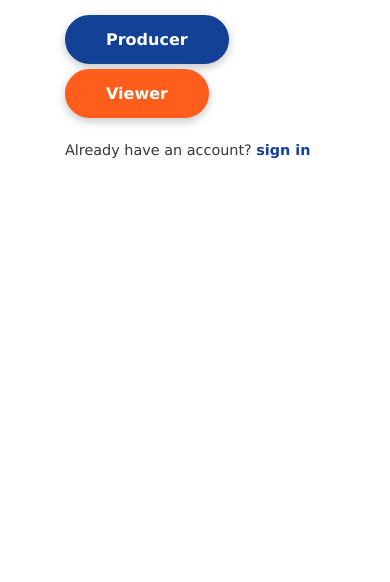
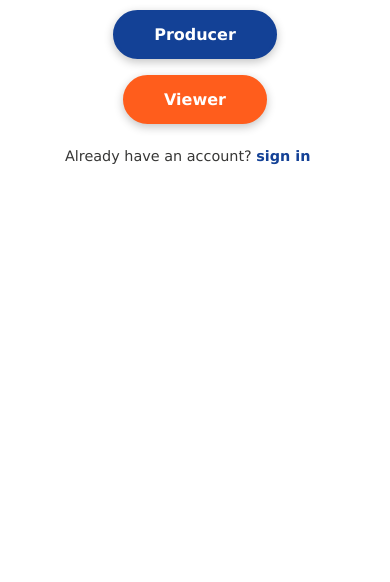
Before and after one commit to fridastromme/square-eyes-wp, a plain HTML site: page index.html in a window 390 px wide. Shown: the part 262-844 px from the top of the page. Drawn offline with Linux system fonts and the light colour scheme; no server answers.

Commit message:
Adjusted sign up buttons

```diff
--- a/css/styles.css
+++ b/css/styles.css
@@ -394,7 +394,7 @@ footer > nav li {
 
 .overlay-box__signup .button {
 	display: inline-block;
-	margin: 0.3rem 1.5rem 0rem 0rem;
+	margin: auto;
 }
 
 .container__featured {
@@ -780,11 +780,12 @@ footer > nav li {
 }
 
 .whoareyou__buttons {
+	width: 90%;
+	margin: auto;
+	display: grid;
+	grid-gap: 1rem;
+	grid-template-columns: 1fr 1fr;
 	text-align: center;
-}
-
-.whoareyou__text .round {
-	margin: 0rem 1rem 0rem 1rem;
 }
 
 /* Sign in page */
@@ -2354,6 +2355,10 @@ submit:hover {
 		margin-bottom: 0.8rem;
 	}
 
+	.whoareyou__buttons {
+		grid-template-columns: 1fr;
+	}
+
 	.featured__container-image img {
 		position: relative;
 		right: 20rem;
--- a/index.html
+++ b/index.html
@@ -72,6 +72,7 @@
 					<h1>Become a part of our community!</h1>
 					<p>How do you see yourself?</p>
 				</div>
+				<div class="whoareyou__buttons">
 					<a
 						class="signup__link button blue round white"
 						href="signup-producer.html"
@@ -80,6 +81,7 @@
 					<a class="signup__link button round" href="signup-viewer.html"
 						>Viewer</a
 					>
+				</div>
 				<p class="overlay-box__signup-link">
 					Already have an account? <a href="sign-in.html">sign in</a>
 				</p>
```
Lines whose indentation alone changed are shown as unchanged.
